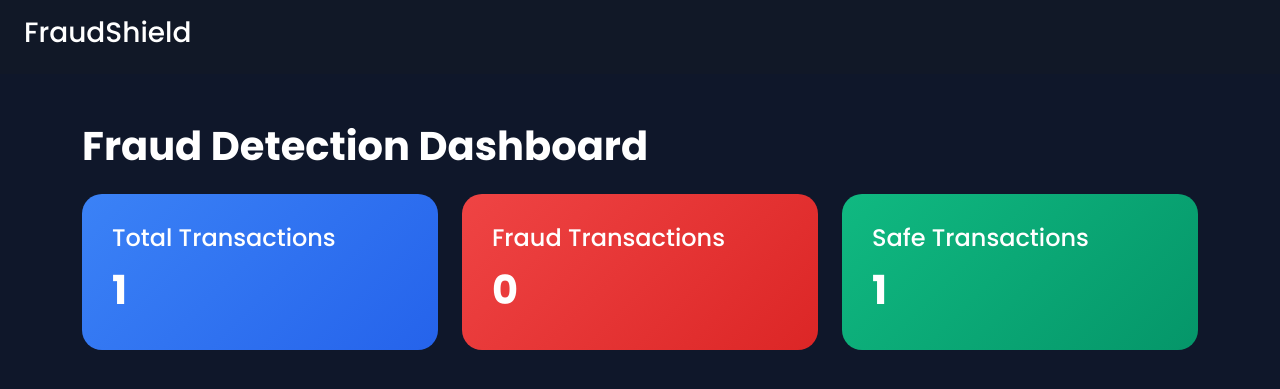
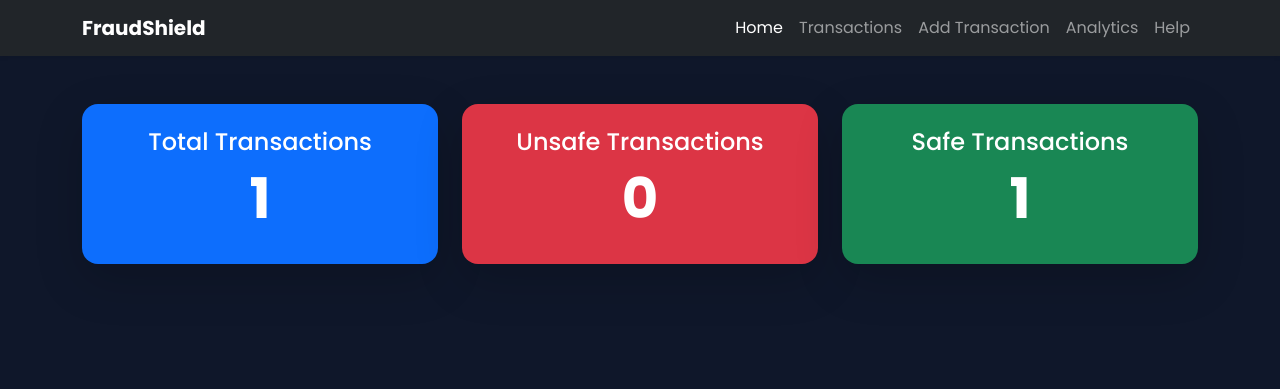
Before and after one commit to anandhuma10/fraudshield-ai, a Django app: page / in a window 1280 px wide. Shown: the top 389 px of the page. Run offline with Django 5.2, Linux system fonts and the light colour scheme; data comes from the database, SQL or seed files in the repository.

Commit message:
Designed frontend dashboard with navbar and statistics cards

```diff
--- a/backend/templates/home.html
+++ b/backend/templates/home.html
@@ -10,7 +10,7 @@
 
     <!-- Google Font -->
     <link href="https://fonts.googleapis.com/css2?family=Poppins:wght@300;400;500;600;700&display=swap" rel="stylesheet">
-
+    <script src="https://cdn.jsdelivr.net/npm/bootstrap@5.3.3/dist/js/bootstrap.bundle.min.js"></script>
     <style>
         body{
             background: #0f172a;
@@ -57,40 +57,103 @@
 </head>
 <body>
 
-<nav class="navbar navbar-dark px-4 py-3">
-    <h3>FraudShield</h3>
+<nav class="navbar navbar-expand-lg navbar-dark bg-dark shadow-sm">
+    <div class="container">
+
+        <a class="navbar-brand fw-bold" href="/">
+            FraudShield
+        </a>
+
+        <button class="navbar-toggler" type="button"
+                data-bs-toggle="collapse"
+                data-bs-target="#navbarNav">
+
+            <span class="navbar-toggler-icon"></span>
+        </button>
+
+        <div class="collapse navbar-collapse" id="navbarNav">
+
+            <ul class="navbar-nav ms-auto">
+
+                <li class="nav-item">
+                    <a class="nav-link active" href="/">
+                        Home
+                    </a>
+                </li>
+
+                <li class="nav-item">
+                    <a class="nav-link" href="/transactions/">
+                        Transactions
+                    </a>
+                </li>
+
+                <li class="nav-item">
+                    <a class="nav-link" href="/add/">
+                        Add Transaction
+                    </a>
+                </li>
+
+                <li class="nav-item">
+                    <a class="nav-link" href="#">
+                        Analytics
+                    </a>
+                </li>
+
+                <li class="nav-item">
+                    <a class="nav-link" href="#">
+                        Help
+                    </a>
+                </li>
+
+            </ul>
+
+        </div>
+
+    </div>
 </nav>
-
 <div class="container mt-5">
 
-    <h1 class="mb-4">Fraud Detection Dashboard</h1>
+    <div class="row g-4 justify-content-center">
 
-    <div class="row g-4">
+        <!-- Total Transactions -->
+        <div class="col-md-4">
+            <div class="card text-center shadow-lg border-0 rounded-4 p-4 bg-primary text-white">
 
-        <div class="col-md-4">
-            <div class="card-box total">
                 <h4>Total Transactions</h4>
-                <div class="number">{{ total }}</div>
+
+                <h1 class="display-4 fw-bold">
+                    {{ total }}
+                </h1>
+
             </div>
         </div>
 
+        <!-- Fraud Transactions -->
         <div class="col-md-4">
-            <div class="card-box fraud">
-                <h4>Fraud Transactions</h4>
-                <div class="number">{{ fraud }}</div>
+            <div class="card text-center shadow-lg border-0 rounded-4 p-4 bg-danger text-white">
+
+                <h4>Unsafe Transactions</h4>
+
+                <h1 class="display-4 fw-bold">
+                    {{ fraud }}
+                </h1>
+
             </div>
         </div>
 
+        <!-- Safe Transactions -->
         <div class="col-md-4">
-            <div class="card-box safe">
+            <div class="card text-center shadow-lg border-0 rounded-4 p-4 bg-success text-white">
+
                 <h4>Safe Transactions</h4>
-                <div class="number">{{ safe }}</div>
+
+                <h1 class="display-4 fw-bold">
+                    {{ safe }}
+                </h1>
+
             </div>
         </div>
 
     </div>
 
 </div>
-
-</body>
-</html>
```
